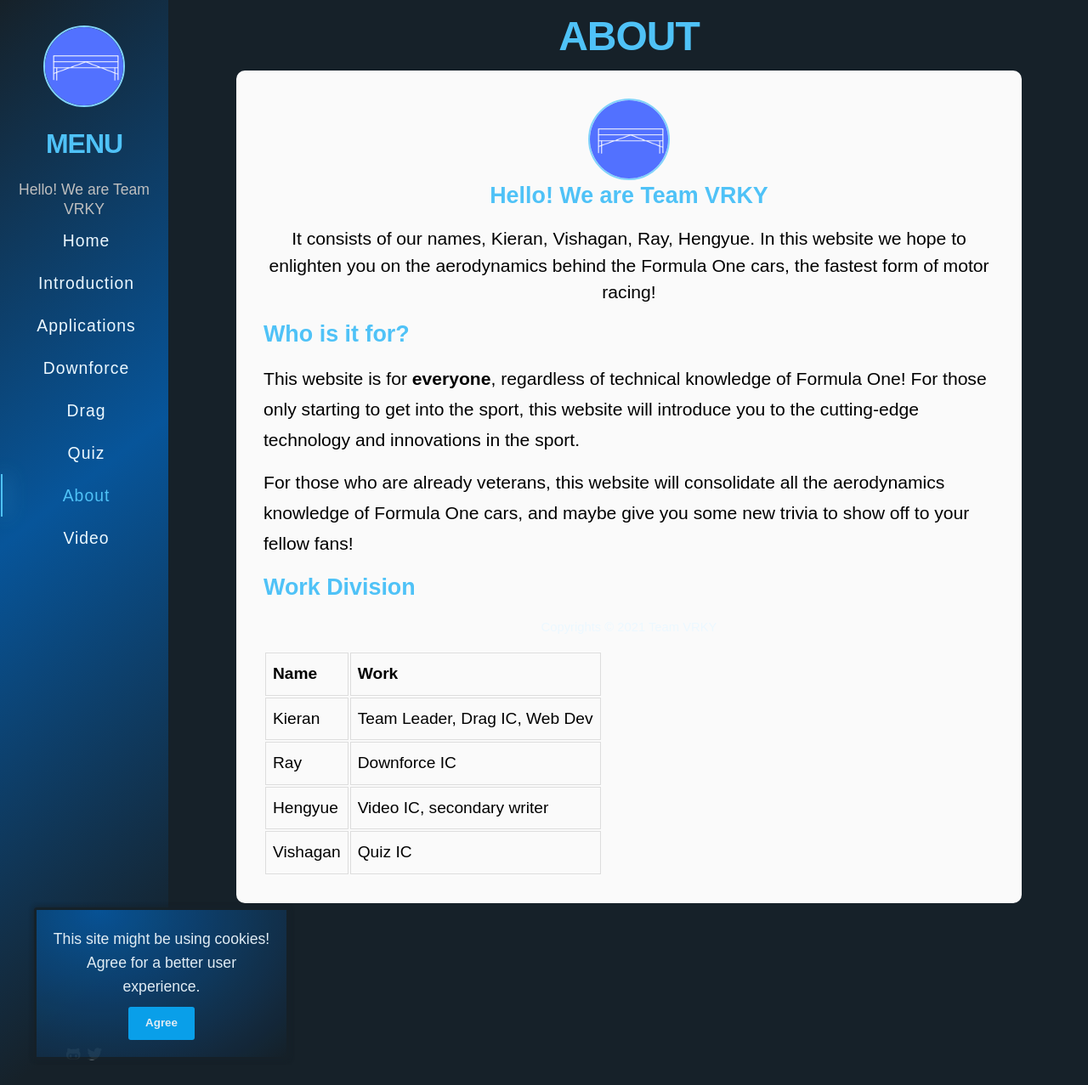
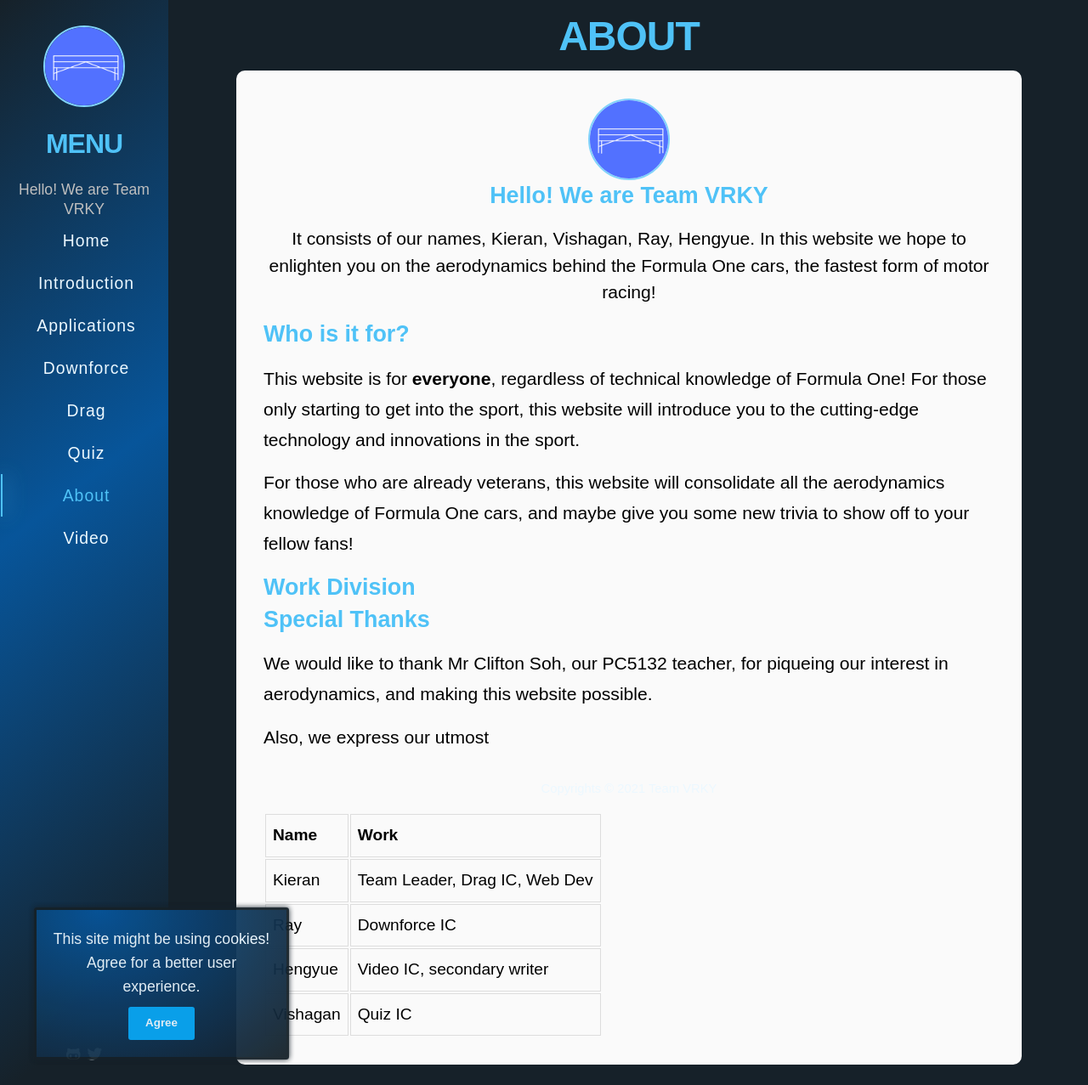
Before and after one commit to why-2004/pc5132-site, a Jekyll site: the page built from pages/about.html, in a window 1280 px wide. Shown: the whole page at 85% size. Built offline with Jekyll 4.4.1, drawn with Linux system fonts in a browser that asks for light colours; nearby versions of some CDN libraries; some web fonts are replaced.

```diff
--- a/pages/about.html
+++ b/pages/about.html
@@ -50,6 +50,16 @@
       <td>Quiz IC
     </tr>
 
+  <h2>
+    Special Thanks
+    </h2>
+  <p>
+    We would like to thank Mr Clifton Soh, our PC5132 teacher, for piqueing our interest in aerodynamics, and making this website possible.
+    </p>
+  <p>
+    Also, we express our utmost
+    </p>
+
 </body>
 
 <style>
--- a/pages/video.html
+++ b/pages/video.html
@@ -31,6 +31,8 @@
 </head>
 <body>
   <p>
-    <b>A home-brewed video by us about the importance of aerodynamics in F1 cars!</b>
+    <b>Our video about the importance of aerodynamics in F1 cars!</b> It can be seen as a low-budget version of the Formula One Race Highlights!
   </p>
   <div style="width:100%;height:0px;position:relative;padding-bottom:56.250%;"><iframe src="https://streamable.com/e/6lz1vf?autoplay=1&loop=0" frameborder="0" width="100%" height="100%" allowfullscreen allow="autoplay" style="width:100%;height:100%;position:absolute;left:0px;top:0px;overflow:hidden;"></iframe></div>
+  <a href="https://www.youtube.com/watch?v=SXQoezpli74" style="color:#4fc2f7">Original F1 Tech Talk Video
+  </a>
```
